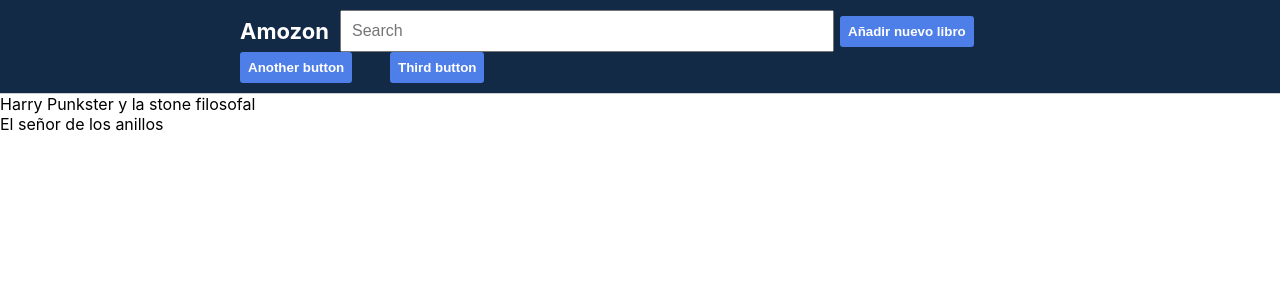
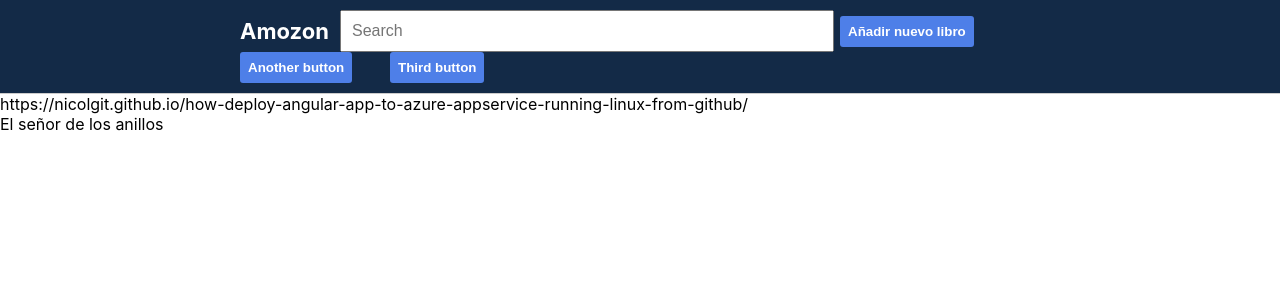
Before and after one commit to KryzAle/React-App-Training, a React (Create React App) app: page / in a window 1280 px wide. Shown: the top 300 px of the page. Built offline with nearby package versions, Linux system fonts and the light colour scheme.

Commit message:
looow fixes

```diff
--- a/src/App.js
+++ b/src/App.js
@@ -11,7 +11,7 @@ class App extends React.Component {
         {
           id: 1,
           rating: 5,
-          title: "Harry Punkster y la stone filosofal",
+          title: "https://nicolgit.github.io/how-deploy-angular-app-to-azure-appservice-running-linux-from-github/",
           image: "https://books.google.com/books/content/images/frontcover/cHJvZmV0bzkC?fife=w200-h300",
         },
         {
```
